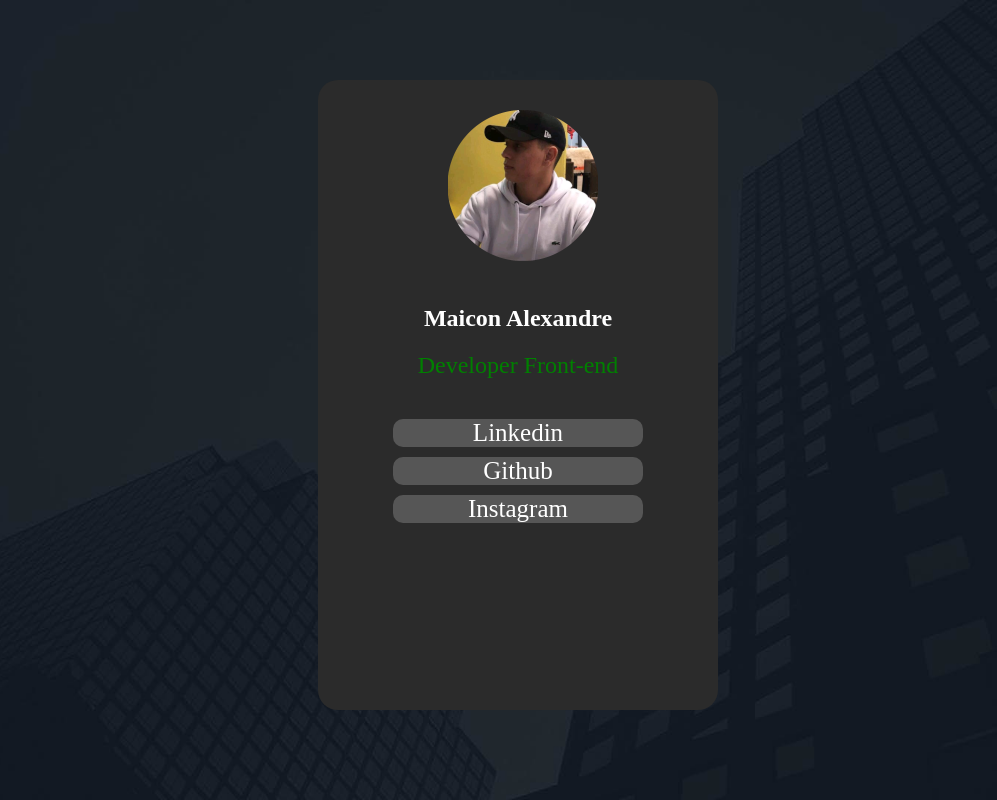
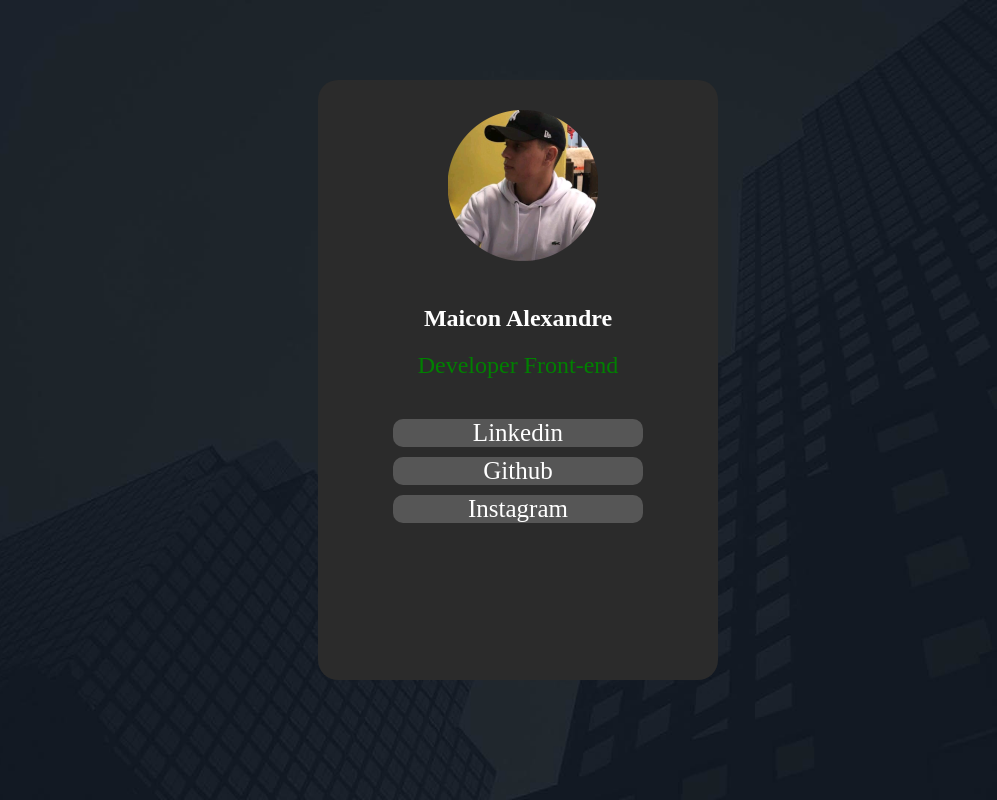
Before and after one commit to MaiconAlexandre/links-pessoais2.0, a plain HTML site: page index.html in a window 1280 px wide. Shown: the whole page, without its empty margins (122-1119 px from the left). Drawn offline with Linux system fonts and the light colour scheme.

Commit message:
Diminuído HEIGHT do MAIN

```diff
--- a/estilos/paisagem.css
+++ b/estilos/paisagem.css
@@ -6,7 +6,7 @@
         margin: auto;
         margin-top: 10vh;
         width: 400px;
-        height: 630px;
+        height: 600px;
         background-color: rgb(43, 43, 43);
         border-radius: 20px;
     }
--- a/estilos/retrato.css
+++ b/estilos/retrato.css
@@ -1,4 +1,6 @@
 @charset "UTF-8";
+
+@media screen and (min-width: 1px) {
 
 main {
     margin: auto;
@@ -45,3 +47,5 @@ section ul li {
     border-radius: 10px;
 
 }
+
+}
```
